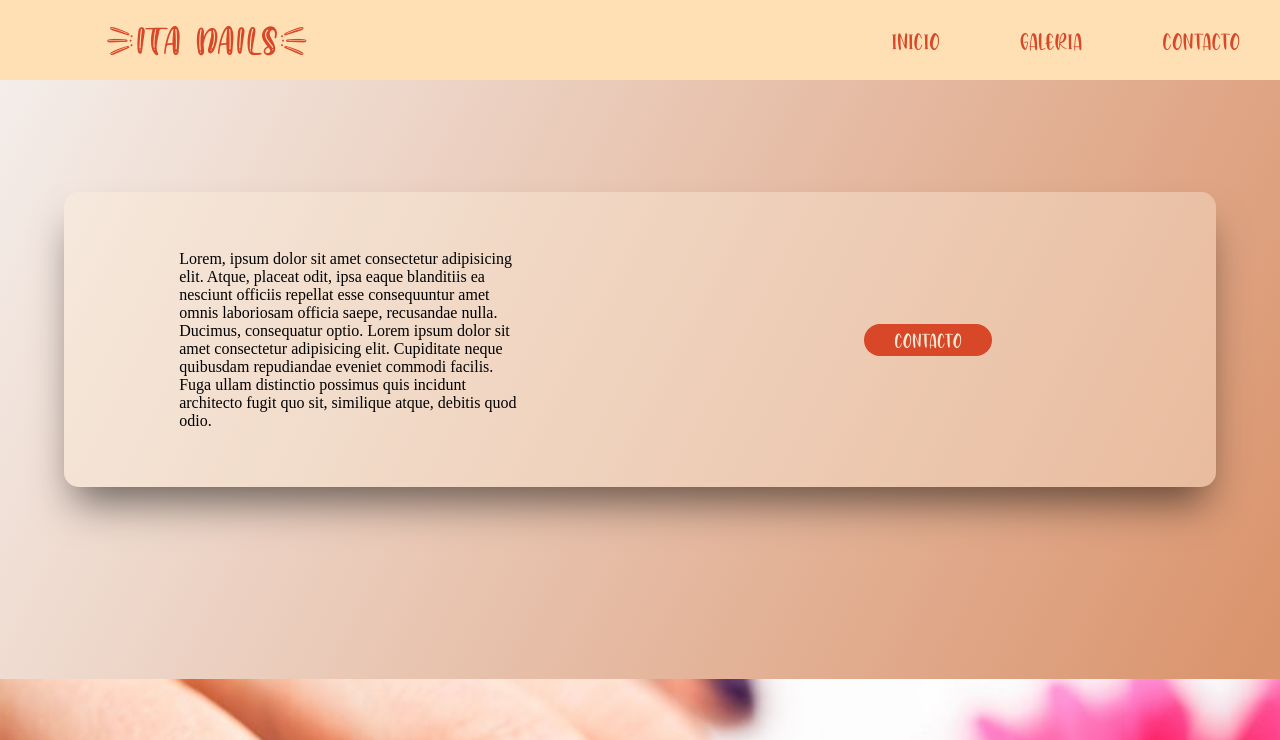
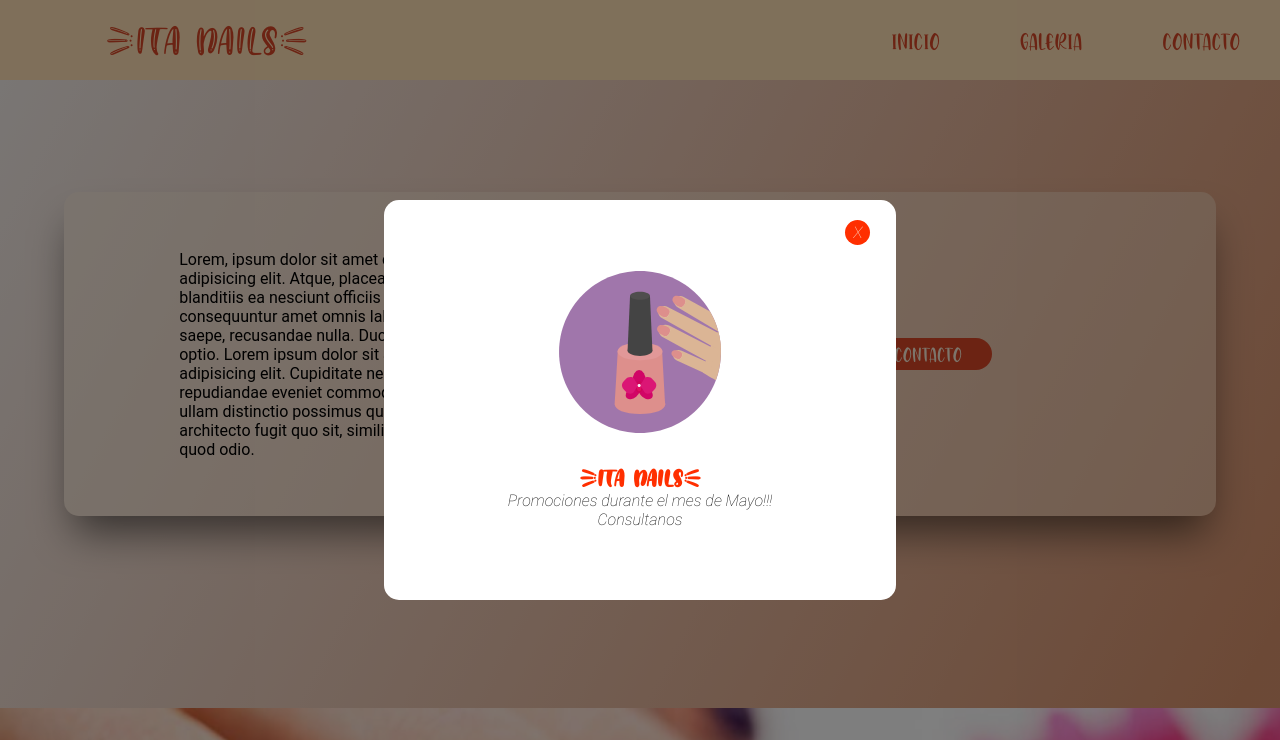
Before and after one commit to Pichontattoo/Ita-Nails, a plain HTML site: page index.html in a window 1280 px wide. Shown: the top 740 px of the page. Drawn offline with Linux system fonts and the light colour scheme.

Commit message:
New Modal

```diff
--- a/index.css
+++ /dev/null
@@ -1,172 +0,0 @@
-.logo {
-    width: 50%;
-    margin: auto;
-   font-family: "bubblez";
-   font-size: 2.5rem;
-   font-weight: 100;
-   color: #d84727;
-   justify-content: center;
-   align-items: center;
-  }
-
-
-
-nav {
-      width: 100%;
-      position: fixed;
-      display: flex;
-      align-items:center;
-      justify-content: space-around;
-      min-height:10vh;
-      background-color: rgba(255, 224, 181, 1);
-      z-index: 5;
-  }
-
-.ham{
-    display:none;
-    background-color:transparent;
-    cursor: pointer;
-    border:none;
-    margin:0;
-    padding:0;
-    }
-
-.ham span {
-        background-color: #f3f3f3;
-        display:block;
-        height:3px;
-        width: 28px;
-        margin:10px auto;
-        border-radius:2px;
-    }
-
-.enlaces-menu {
-      display:flex;
-      padding:0;
-  }
-
-.enlaces-menu li {
-      padding: 0 40px;
-      list-style-type: none;
-      transition: 0.3s;
-  }
-
-.enlaces-menu li a {
-      text-decoration:none;
-      font-family: "avocado";
-      font-size: 1.5rem;
-      color: #d84727;
-      font-weight:200;
-  }
-
-.enlaces-menu li:hover {
-    transform: scale(1.3);
-  }
-
-.enlaces-menu li a:hover {
-    color: #ff2f00;
-    text-shadow: -2px 2px 4px rgba(150, 150, 150, 0.6);
-  }
-
-
-/* DISPOSITIVOS MOVILES */
-
-  @media (max-width:768px) {
-    /*body{
-      overflow:hidden;
-    }*/
-.ham{
-          display:block;
-          cursor:pointer;
-          position: absolute;
-          top:15px;
-          right:25px;
-          transition: 0.2s  0.1s;
-
-      }
-
-
-nav {
-          flex-direction:column;
-          align-items: flex-end;
-          padding-top: 25px;
-          padding-bottom: 25px;
-      }
-
-.logo {
-        width: 90%;
-        font-size: 1.8rem;
-        font-weight: 100;
-
-      }
-
-.enlaces-menu{
-
-          flex-direction:column;
-          justify-content: space-around;
-          align-items:center;
-          height: 40vh;
-          margin:0;
-          padding:0;
-          display:none;
-          opacity:1;
-          transition: opacity 5s ease-out;
-          width:100%;
-
-
-      }
-.enlaces-menu li {
-        text-align:center;
-        width:100%;
-        padding:20px;
-    }
-
-}
-
-/* Animaciones */
-
-.enlaces-menu.activado {
-      display: flex;
-      animation: slide-in-elliptic-right-fwd 0.3s cubic-bezier(0.250, 0.460, 0.450, 0.940) both;
-
-  }
-
-.br-1.animado{
-    transform: rotate(-45deg) translate(-10px, 8px);
-  }
-
-.br-2.animado{
-    opacity: 0;
-  }
-.br-3.animado{
-    transform: rotate(45deg) translate(-10px, -8px);
-  }
-
-.ham.girar:hover{
-     transform:rotate(360deg);
- }
-
- /* ----------------------------------------------
- * Generated by Animista on 2022-5-17 1:5:23
- * Licensed under FreeBSD License.
- * See http://animista.net/license for more info.
- * w: http://animista.net, t: @cssanimista
- * ---------------------------------------------- */
-
-/**
- * ----------------------------------------
- * animation slide-in-elliptic-right-fwd
- * ----------------------------------------
- */
-@keyframes slide-in-elliptic-right-fwd {
-    0% {
-      transform: translateX(800px) rotateY(-30deg) scale(0);
-      transform-origin: -100% 50%;
-      opacity: 0;
-    }
-    100% {
-      transform: translateX(0) rotateY(0) scale(1);
-      transform-origin: -1800px 50%;
-      opacity: 1;
-    }
-  }
--- a/index.html
+++ b/index.html
@@ -7,7 +7,6 @@
     <meta name="viewport" content="width=device-width, initial-scale=1.0">
     <link rel="stylesheet" href="style.css">
     <link rel="shortcut icon" href="Favicon here">
-    <link rel="stylesheet" href="index.css">
     <title>Ita Nails</title>
 </head>
 
@@ -34,6 +33,18 @@
             </button>
         </nav>
     </header>
+
+    <div class="modal-container">
+        <div class="modal modal-close">
+            <p class="close">X</p>
+            <img src="images/manicure.svg" alt="">
+           <div class="modal-textos">
+               <h2>&ltIta Nails&gt</h2>
+                <p> Promociones durante el mes de Mayo!!!</p>
+                <p>Consultanos</p>
+            </div>
+        </div>
+     </div>
 
     <div class="mobil-init">
         <img src="./images/ita nails logo insta.jpg" alt="">
--- a/main.js
+++ b/main.js
@@ -15,3 +15,23 @@ function reset() {
     barras.forEach(child => {child.classList.remove('animado')});
     ham.classList.remove('girar');
 }
+
+let cerrar = document.querySelectorAll(".close")[0];
+let modal = document.querySelectorAll(".modal")[0];
+let modalC = document.querySelectorAll(".modal-container")[0];
+
+window.onload = setTimeout(() => {
+
+    modalC.style.opacity = "1";
+    modalC.style.visibility = "visible";
+    modal.classList.toggle('modal-close');
+  },3000)
+
+cerrar.addEventListener('click', function() {
+    modal.classList.toggle('modal-close');
+    setTimeout(function(){
+        modalC.style.opacity = "0";
+        modalC.style.visibility = "hidden";
+    },900)
+
+})
--- a/style.css
+++ b/style.css
@@ -17,9 +17,20 @@ html {
   src: url(./Fonts/Avocado.otf);
 }
 
+@font-face {
+  font-family: "roboto regular";
+  src: url(./Fonts/Roboto-Regular.ttf);
+}
+
+@font-face {
+  font-family: "roboto thin italic";
+  src: url(./Fonts/Roboto-ThinItalic.ttf);
+}
+
 body {
   width: 100%;
   height: 100vh;
+  font-family: "roboto";
   background: rgb(249,210,191);
   background: linear-gradient(297deg, rgba(193,152,132,1) 0%, rgba(218,148,109,1) 49%, rgba(247,247,247,1) 100%);
   background-size: 200% 200%;
@@ -81,6 +92,180 @@ body {
     opacity: 1;
   }
 }
+
+.logo {
+  width: 50%;
+  margin: auto;
+ font-family: "bubblez";
+ font-size: 2.5rem;
+ font-weight: 100;
+ color: #d84727;
+ justify-content: center;
+ align-items: center;
+}
+
+
+
+nav {
+    width: 100%;
+    position: fixed;
+    display: flex;
+    align-items:center;
+    justify-content: space-around;
+    min-height:10vh;
+    background-color: rgba(255, 224, 181, 1);
+    z-index: 5;
+}
+
+.ham{
+  display:none;
+  background-color:transparent;
+  cursor: pointer;
+  border:none;
+  margin:0;
+  padding:0;
+  }
+
+.ham span {
+      background-color: #f3f3f3;
+      display:block;
+      height:3px;
+      width: 28px;
+      margin:10px auto;
+      border-radius:2px;
+  }
+
+.enlaces-menu {
+    display:flex;
+    padding:0;
+}
+
+.enlaces-menu li {
+    padding: 0 40px;
+    list-style-type: none;
+    transition: 0.3s;
+}
+
+.enlaces-menu li a {
+    text-decoration:none;
+    font-family: "avocado";
+    font-size: 1.5rem;
+    color: #d84727;
+    font-weight:200;
+}
+
+.enlaces-menu li:hover {
+  transform: scale(1.3);
+}
+
+.enlaces-menu li a:hover {
+  color: #ff2f00;
+  text-shadow: -2px 2px 4px rgba(150, 150, 150, 0.6);
+}
+
+
+/* DISPOSITIVOS MOVILES */
+
+@media (max-width:768px) {
+  /*body{
+    overflow:hidden;
+  }*/
+.ham{
+        display:block;
+        cursor:pointer;
+        position: absolute;
+        top:15px;
+        right:25px;
+        transition: 0.2s  0.1s;
+
+    }
+
+
+nav {
+        flex-direction:column;
+        align-items: flex-end;
+        padding-top: 25px;
+        padding-bottom: 25px;
+    }
+
+.logo {
+      width: 90%;
+      font-size: 1.8rem;
+      font-weight: 100;
+
+    }
+
+.enlaces-menu{
+
+        flex-direction:column;
+        justify-content: space-around;
+        align-items:center;
+        height: 40vh;
+        margin:0;
+        padding:0;
+        display:none;
+        opacity:1;
+        transition: opacity 5s ease-out;
+        width:100%;
+
+
+    }
+.enlaces-menu li {
+      text-align:center;
+      width:100%;
+      padding:20px;
+  }
+
+}
+
+/* Animaciones */
+
+.enlaces-menu.activado {
+    display: flex;
+    animation: slide-in-elliptic-right-fwd 0.3s cubic-bezier(0.250, 0.460, 0.450, 0.940) both;
+
+}
+
+.br-1.animado{
+  transform: rotate(-45deg) translate(-10px, 8px);
+}
+
+.br-2.animado{
+  opacity: 0;
+}
+.br-3.animado{
+  transform: rotate(45deg) translate(-10px, -8px);
+}
+
+.ham.girar:hover{
+   transform:rotate(360deg);
+}
+
+/* ----------------------------------------------
+* Generated by Animista on 2022-5-17 1:5:23
+* Licensed under FreeBSD License.
+* See http://animista.net/license for more info.
+* w: http://animista.net, t: @cssanimista
+* ---------------------------------------------- */
+
+/**
+* ----------------------------------------
+* animation slide-in-elliptic-right-fwd
+* ----------------------------------------
+*/
+@keyframes slide-in-elliptic-right-fwd {
+  0% {
+    transform: translateX(800px) rotateY(-30deg) scale(0);
+    transform-origin: -100% 50%;
+    opacity: 0;
+  }
+  100% {
+    transform: translateX(0) rotateY(0) scale(1);
+    transform-origin: -1800px 50%;
+    opacity: 1;
+  }
+}
+
 
 .container {
   display: flex;
@@ -194,7 +379,6 @@ body {
 .contact-box{
   max-width: 850px;
   max-height: 100%;
-  padding: auto;
   display: grid;
   grid-template-columns: repeat(2, 1fr);
   justify-content: center;
@@ -250,7 +434,8 @@ body {
   outline: none;
   border: transparent;
   border-bottom: 2px solid rgba(0, 0, 0, 0.3);
-  background-color: rgba(230, 230, 230, e.6);
+  border-radius: 15px;
+  background-color: rgba(230, 230, 230, 0.4);
  font-size: 1.1rem;
  margin-bottom: 22px;
   transition: .3s;
@@ -303,6 +488,69 @@ background-color: #d84727;
   margin: auto;
 }
 
+/********** ventana Modal *********/
+
+.modal-container{
+  opacity: 0;
+  /*visibility: hidden;*/
+  position:fixed;
+  z-index:10;
+ width:100%;
+  height:100vh;
+  top:0;
+  left:0;
+  background-color: rgba(0, 0, 0, 0.5);
+  display: flex;
+  justify-content: center;
+  align-items: center;
+
+}
+
+.modal {
+    width: 40%;
+    height: 50%;
+    background: #fff;
+    overflow: hidden;
+    font-family: "roboto thin italic";
+    text-align: center;
+    display: flex;
+    flex-direction: column;
+    justify-content: space-evenly;
+    border-radius: 15px;
+    padding: 3%;
+    position: relative;
+    transition: transform 0.8s;
+    transform: translateY(0);
+}
+
+.modal-textos h2 {
+  font-family: "bubblez";
+  color: #ff2f00;
+}
+.close {
+  width: 25px;
+  height: 25px;
+  display: inline-block;
+  color: antiquewhite;
+  border-radius: 50%;
+  line-height: 25px;
+  cursor: pointer;
+  position: absolute;
+  top: 5%;
+  right: 5%;
+  background-color: #ff2f00;
+}
+
+.modal-close {
+  transform: translateY(-200%);
+}
+
+.modal > img {
+  height: 50%;
+}
+
+
+
 
 @media screen and (max-width: 880px) {
 
@@ -351,7 +599,7 @@ background-color: #d84727;
   }
 
   .gallery {
-    display: flexbox;
+    display: flex;
     justify-content: center;
   }
 
```
Also changed, not shown: Fonts/Roboto-Regular.ttf (added), Fonts/Roboto-Thin.ttf (added), Fonts/Roboto-ThinItalic.ttf (added), images/manicure.svg (added).
